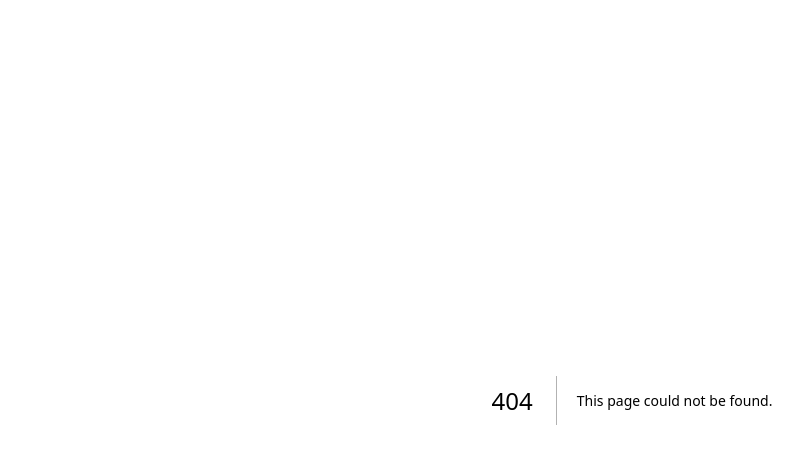
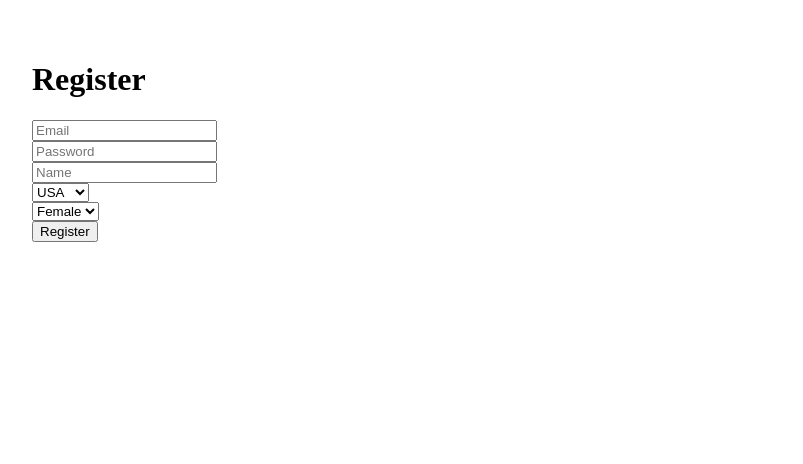
Before and after one commit to dpx204710-crypto/emovibe-1.0, a Next.js app in the folder frontend/: page /register in a window 1280 px wide. Before the commit this address had no page. Shown: the top 464 px of the page, without its empty margins (8-811 px from the left). Built offline with nearby package versions, Linux system fonts and the light colour scheme.

Commit message:
Create register.js

```diff
--- /dev/null
+++ b/frontend/pages/register.js
@@ -0,0 +1,40 @@
+import { useState } from 'react';
+
+export default function Register() {
+  const [email,setEmail]=useState('');
+  const [password,setPassword]=useState('');
+  const [name,setName]=useState('');
+  const [country,setCountry]=useState('USA');
+  const [gender,setGender]=useState('Female');
+  const [message,setMessage]=useState('');
+
+  const handleRegister=async()=>{
+    const res=await fetch('http://localhost:3000/register',{
+      method:'POST',
+      headers:{'Content-Type':'application/json'},
+      body:JSON.stringify({email,password,name,country,gender})
+    });
+    const data=await res.json();
+    setMessage(data.message||data.error);
+  }
+
+  return (
+    <div style={{padding:'2rem'}}>
+      <h1>Register</h1>
+      <input placeholder="Email" value={email} onChange={e=>setEmail(e.target.value)} /><br/>
+      <input type="password" placeholder="Password" value={password} onChange={e=>setPassword(e.target.value)} /><br/>
+      <input placeholder="Name" value={name} onChange={e=>setName(e.target.value)} /><br/>
+      <select value={country} onChange={e=>setCountry(e.target.value)}>
+        <option value="USA">USA</option>
+        <option value="China">China</option>
+      </select><br/>
+      <select value={gender} onChange={e=>setGender(e.target.value)}>
+        <option value="Female">Female</option>
+        <option value="Male">Male</option>
+        <option value="Other">Other</option>
+      </select><br/>
+      <button onClick={handleRegister}>Register</button>
+      <p>{message}</p>
+    </div>
+  )
+}
```
